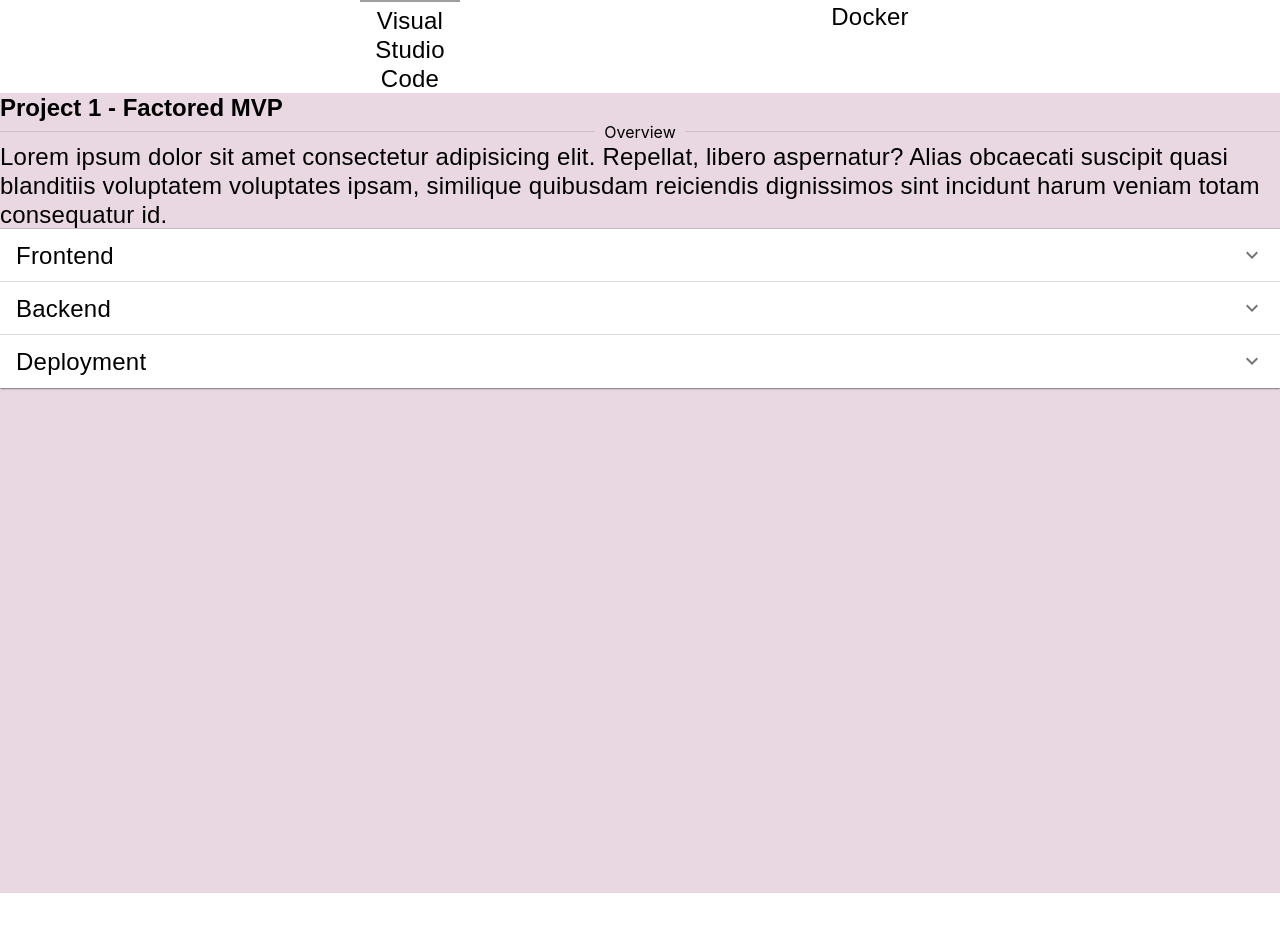
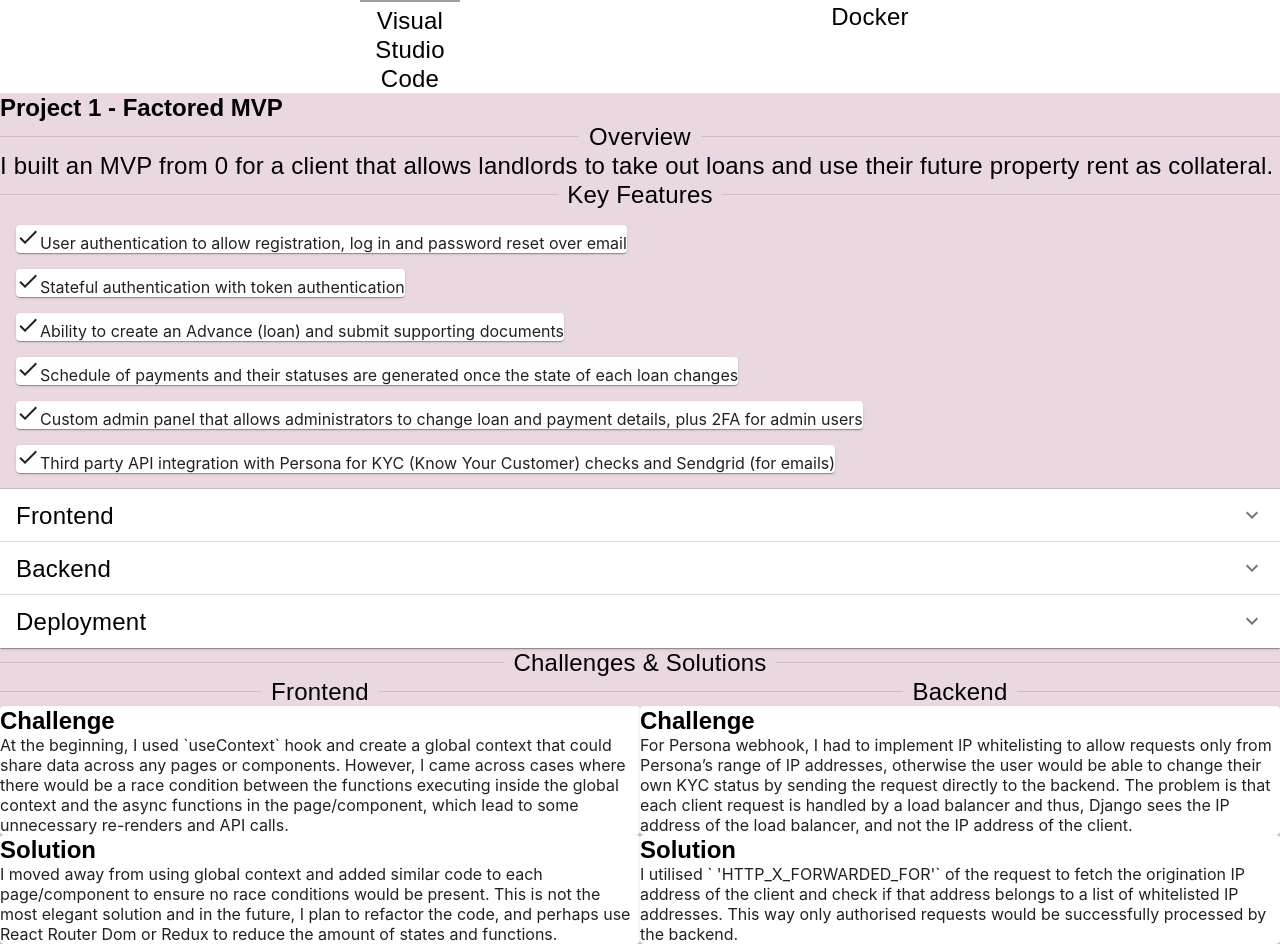
Before and after one commit to hal-alex/personal-site-mui, a React (Create React App) app: page / in a window 1280 px wide. Shown: the part 3142-4086 px from the top of the page. Before the commit the page ends 4035 px from the top, so only its background shows below. Built offline with nearby package versions, Linux system fonts and the light colour scheme; grey boxes are pictures that could not be loaded.

Commit message:
finished content for project 1

```diff
--- a/src/components/Projects.js
+++ b/src/components/Projects.js
@@ -1,8 +1,17 @@
-import { Box, Card, Divider, Typography } from "@mui/material"
+import {
+  Box,
+  Card,
+  Divider,
+  Typography,
+  List,
+  ListItem,
+  Grid,
+} from "@mui/material"
 import Accordion from "@mui/material/Accordion"
 import AccordionSummary from "@mui/material/AccordionSummary"
 import AccordionDetails from "@mui/material/AccordionDetails"
 import ExpandMoreIcon from "@mui/icons-material/ExpandMore"
+import DoneIcon from "@mui/icons-material/Done"
 
 const Projects = () => {
   const styles = {
@@ -18,13 +27,63 @@ const Projects = () => {
       <Box sx={styles.wrapper}>
         <Box sx={styles.project1}>
           <Typography variant="h3">Project 1 - Factored MVP</Typography>
-          <Divider>Overview</Divider>
+          <Divider>
+            <Typography variant="body1">Overview</Typography>
+          </Divider>
           <Typography variant="body1">
-            Lorem ipsum dolor sit amet consectetur adipisicing elit. Repellat,
-            libero aspernatur? Alias obcaecati suscipit quasi blanditiis
-            voluptatem voluptates ipsam, similique quibusdam reiciendis
-            dignissimos sint incidunt harum veniam totam consequatur id.
+            I built an MVP from 0 for a client that allows landlords to take out
+            loans and use their future property rent as collateral.
           </Typography>
+          <Divider>
+            <Typography variant="body1">Key Features</Typography>
+          </Divider>
+          <List>
+            <ListItem>
+              <Card>
+                <DoneIcon></DoneIcon>
+                User authentication to allow registration, log in and password
+                reset over email{" "}
+              </Card>
+            </ListItem>
+            <ListItem>
+              <Card>
+                <DoneIcon></DoneIcon>
+                Stateful authentication with token authentication
+              </Card>
+            </ListItem>
+            <ListItem>
+              {" "}
+              <Card>
+                <DoneIcon></DoneIcon>
+                Ability to create an Advance (loan) and submit supporting
+                documents
+              </Card>
+            </ListItem>
+            <ListItem>
+              {" "}
+              <Card>
+                <DoneIcon></DoneIcon>
+                Schedule of payments and their statuses are generated once the
+                state of each loan changes
+              </Card>
+            </ListItem>
+            <ListItem>
+              {" "}
+              <Card>
+                <DoneIcon></DoneIcon>
+                Custom admin panel that allows administrators to change loan and
+                payment details, plus 2FA for admin users
+              </Card>
+            </ListItem>
+            <ListItem>
+              {" "}
+              <Card>
+                <DoneIcon></DoneIcon>
+                Third party API integration with Persona for KYC (Know Your
+                Customer) checks and Sendgrid (for emails)
+              </Card>
+            </ListItem>
+          </List>
           <Accordion>
             <AccordionSummary
               expandIcon={<ExpandMoreIcon />}
@@ -35,9 +94,29 @@ const Projects = () => {
             </AccordionSummary>
             <AccordionDetails>
               <Typography>
-                Lorem ipsum dolor sit amet, consectetur adipiscing elit.
-                Suspendisse malesuada lacus ex, sit amet blandit leo lobortis
-                eget.
+                Initially, I worked on creating a frontend site that used only
+                using local storage as the client wanted a barebones app that
+                they could demonstrate to potential investors. Later, as the
+                backend was being built out, I started connecting the frontend
+                to the Rest API to enable end to end functionality and move away
+                from storing app data in local storage.
+                <br></br>
+                <br></br>
+                React – I used React for the frontend functionality and axios
+                library for interacting with the backend API server. When a user
+                logs in, an auth token is saved to local storage and is used
+                with each request to the backend to authenticate it. I also used
+                react router dom to fetch the URL details to identify each
+                advance (loan).
+                <br></br>
+                <br></br>
+                CSS3 - I decided to use vanilla CSS for this MVP because I
+                wanted to revise some of the styling and positioning skills that
+                I learned in 2022. This also gave me the perfect opportunity to
+                practise more advanced layout features like flexbox and grid.
+                The client specified that mobile friendly frontend was not a
+                priority for this MVP, however I still tried my best to design
+                pages that would look good on all screen sizes.
               </Typography>
             </AccordionDetails>
           </Accordion>
@@ -51,9 +130,18 @@ const Projects = () => {
             </AccordionSummary>
             <AccordionDetails>
               <Typography>
-                Lorem ipsum dolor sit amet, consectetur adipiscing elit.
-                Suspendisse malesuada lacus ex, sit amet blandit leo lobortis
-                eget.
+                Django Rest Framework (DRF) – the backend is based on Django and
+                DRF, and for the database, I used PostgreSQL. I configured two
+                third party APIs into the backend – Sendgrid to send emails to
+                existing users that would like to reset their passwords, and
+                created a webhook for Persona (along with IP whitelisting) that
+                would accept a POST request whenever a user would successfully
+                verify their identity on the frontend, which in turn would
+                change the “is_verified” flag in the backend.
+                <br></br>
+                <br></br>I also utilised UUID and short UUID for identifying
+                users and loans, as that is more secure that using sequential
+                IDs that are default in Django.
               </Typography>
             </AccordionDetails>
           </Accordion>
@@ -67,13 +155,80 @@ const Projects = () => {
             </AccordionSummary>
             <AccordionDetails>
               <Typography>
-                Lorem ipsum dolor sit amet, consectetur adipiscing elit.
-                Suspendisse malesuada lacus ex, sit amet blandit leo lobortis
-                eget.
+                The frontend app is deployed on AWS Amplify that syncs with a
+                GitHub repo and adds environment variables. I added a YAML file
+                in the root directory that would cd into the client folder as I
+                initially thought both the backend and the frontend would be in
+                the same repo.
+                <br></br>
+                <br></br>
+                The backed app and databased are set up with AWS Elastic
+                Beanstalk (EB), along with S3 for file storage. The EB
+                environment has a load balancer with a couple of listeners that
+                handle HTTP and HTTPS requests (the HTTPS listener was
+                configured to use SSL certificates held by the main domain of
+                the project).
               </Typography>
             </AccordionDetails>
           </Accordion>
-          <Card></Card>
+          <Divider>
+            <Typography variant="body1">Challenges & Solutions</Typography>
+          </Divider>
+          <Grid container>
+            <Grid item md={6}>
+              <Divider>
+                <Typography variant="body1">Frontend</Typography>
+              </Divider>
+            </Grid>
+            <Grid item md={6}>
+              <Divider>
+                <Typography variant="body1">Backend</Typography>
+              </Divider>
+            </Grid>
+
+            <Grid item md={6}>
+              <Card>
+                <Typography variant="h3">Challenge</Typography>
+                At the beginning, I used `useContext` hook and create a global
+                context that could share data across any pages or components.
+                However, I came across cases where there would be a race
+                condition between the functions executing inside the global
+                context and the async functions in the page/component, which
+                lead to some unnecessary re-renders and API calls.
+              </Card>
+            </Grid>
+            <Grid item md={6}>
+              <Card>
+                <Typography variant="h3">Challenge</Typography>
+                For Persona webhook, I had to implement IP whitelisting to allow
+                requests only from Persona’s range of IP addresses, otherwise
+                the user would be able to change their own KYC status by sending
+                the request directly to the backend. The problem is that each
+                client request is handled by a load balancer and thus, Django
+                sees the IP address of the load balancer, and not the IP address
+                of the client.
+              </Card>
+            </Grid>
+            <Grid item md={6}>
+              <Card>
+                <Typography variant="h3">Solution</Typography>I moved away from
+                using global context and added similar code to each
+                page/component to ensure no race conditions would be present.
+                This is not the most elegant solution and in the future, I plan
+                to refactor the code, and perhaps use React Router Dom or Redux
+                to reduce the amount of states and functions.
+              </Card>
+            </Grid>
+            <Grid item md={6}>
+              <Card>
+                <Typography variant="h3">Solution</Typography>I utilised `
+                'HTTP_X_FORWARDED_FOR'` of the request to fetch the origination
+                IP address of the client and check if that address belongs to a
+                list of whitelisted IP addresses. This way only authorised
+                requests would be successfully processed by the backend.
+              </Card>
+            </Grid>
+          </Grid>
         </Box>
       </Box>
     </Box>
```
